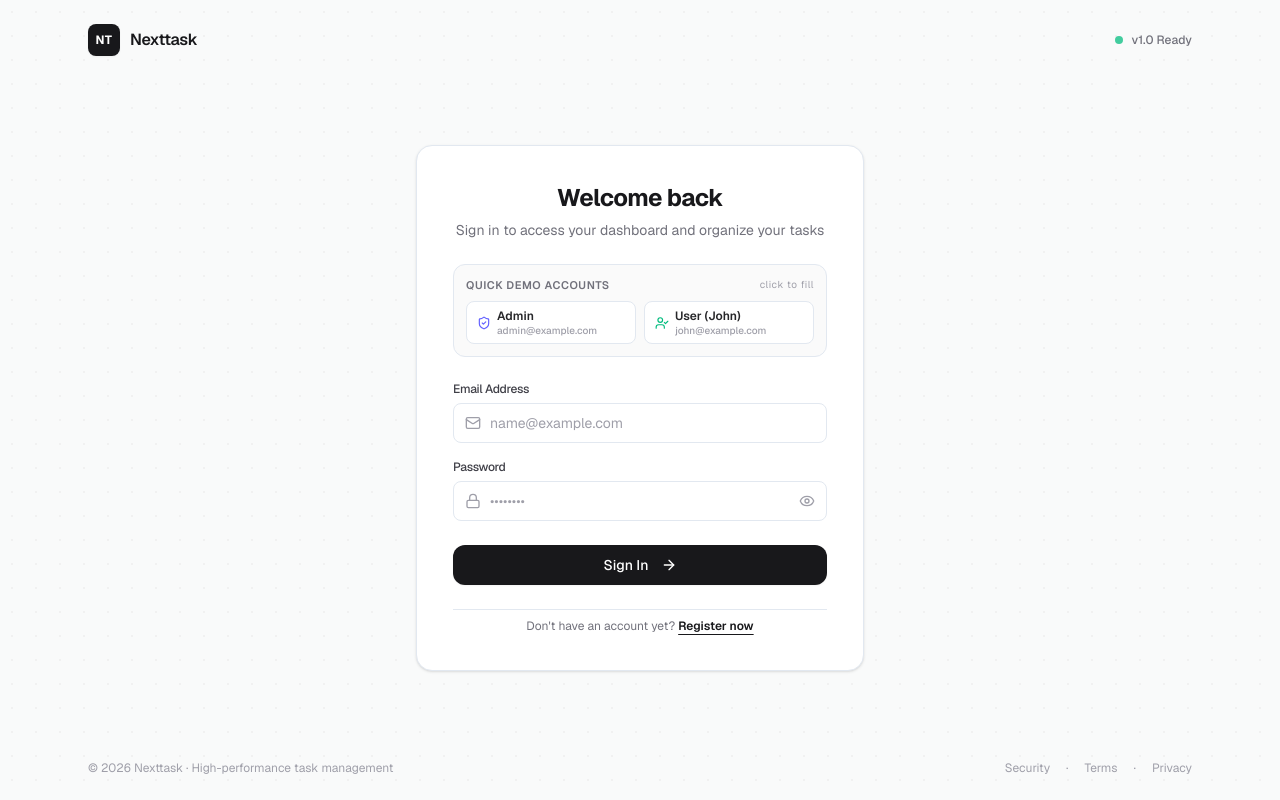
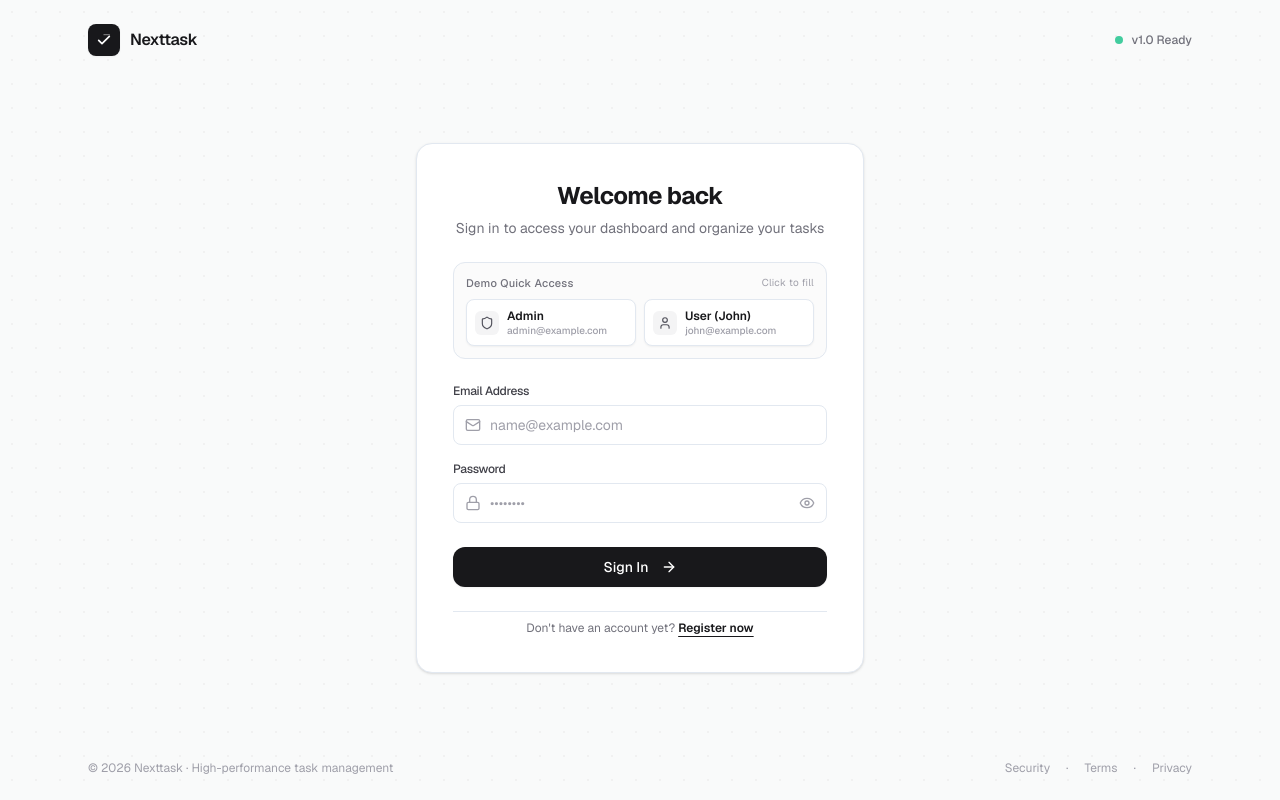
Before and after one commit to rayyanbabab/nextTask, a Next.js app: page /login in a window 1280 px wide. Built offline with nearby package versions, Linux system fonts and the light colour scheme; no server answers.

Commit message:
docs: update README with full project overview and sync UI updates

```diff
--- a/app/(auth)/layout.tsx
+++ b/app/(auth)/layout.tsx
@@ -1,5 +1,6 @@
 import type { ReactNode } from 'react'
 import Link from 'next/link'
+import { Logo } from '@/components/ui/Logo'
 
 export default function AuthLayout({ children }: { children: ReactNode }) {
   return (
@@ -17,9 +18,7 @@ export default function AuthLayout({ children }: { children: ReactNode }) {
       {/* Top Bar */}
       <header className="relative z-10 w-full max-w-6xl mx-auto px-6 py-6 flex items-center justify-between">
         <Link href="/login" className="flex items-center gap-2.5 group">
-          <div className="w-8 h-8 rounded-lg bg-zinc-900 dark:bg-white text-white dark:text-zinc-900 flex items-center justify-center font-bold text-xs tracking-wider shadow-xs group-hover:scale-105 transition-transform">
-            NT
-          </div>
+          <Logo size="md" />
           <span className="font-semibold text-base tracking-tight text-zinc-900 dark:text-zinc-50">
             Nexttask
           </span>
--- a/app/not-found.tsx
+++ b/app/not-found.tsx
@@ -1,12 +1,12 @@
 import Link from 'next/link'
-import { ArrowLeft, Home, Compass } from 'lucide-react'
+import { ArrowLeft, Home, FileQuestion } from 'lucide-react'
 
 export default function NotFound() {
   return (
     <div className="min-h-screen w-full flex items-center justify-center bg-zinc-50 dark:bg-zinc-950 text-zinc-900 dark:text-zinc-100 p-6 select-none">
       <div className="max-w-md w-full text-center space-y-6">
         <div className="w-16 h-16 rounded-2xl bg-zinc-100 dark:bg-zinc-900 border border-zinc-200 dark:border-zinc-800 flex items-center justify-center mx-auto shadow-xs text-zinc-500 dark:text-zinc-400">
-          <Compass className="w-8 h-8" />
+          <FileQuestion className="w-8 h-8 stroke-[1.75]" />
         </div>
 
         <div className="space-y-2">
--- a/components/AdminSidebar.tsx
+++ b/components/AdminSidebar.tsx
@@ -1,6 +1,6 @@
 'use client'
 
-import { LayoutDashboard, Users, LogOut, ClipboardList, Menu, X, ArrowLeft } from 'lucide-react'
+import { LayoutDashboard, Users, ClipboardList, Menu, X, ArrowLeft, Shield, LogOut } from 'lucide-react'
 import { useUser } from '@/context/UserContext'
 import { useRouter, usePathname } from 'next/navigation'
 import Link from 'next/link'
@@ -36,8 +36,8 @@ export default function AdminSidebar() {
       {/* Brand */}
       <div className="h-16 px-5 border-b border-zinc-100 dark:border-zinc-800/80 flex items-center justify-between">
         <div className="flex items-center gap-2.5">
-          <div className="w-8 h-8 rounded-lg bg-indigo-600 text-white flex items-center justify-center font-bold text-xs tracking-wider shadow-xs">
-            AD
+          <div className="w-8 h-8 rounded-lg bg-zinc-900 text-white dark:bg-white dark:text-zinc-900 flex items-center justify-center shadow-xs">
+            <Shield size={16} strokeWidth={2.2} />
           </div>
           <div>
             <div className="text-sm font-bold tracking-tight text-zinc-900 dark:text-zinc-50 flex items-center gap-1.5">
--- a/components/AuthForm.tsx
+++ b/components/AuthForm.tsx
@@ -3,7 +3,7 @@
 import { useState } from 'react'
 import { useRouter, usePathname } from 'next/navigation'
 import Link from 'next/link'
-import { Mail, Lock, User as UserIcon, Eye, EyeOff, AlertCircle, ArrowRight, ShieldCheck, UserCheck } from 'lucide-react'
+import { Mail, Lock, User as UserIcon, Eye, EyeOff, AlertCircle, ArrowRight, Shield } from 'lucide-react'
 import { Input } from './ui/Input'
 import { Button } from './ui/Button'
 
@@ -82,33 +82,37 @@ export default function AuthForm() {
 
       {/* Quick Demo Credentials Pill (Login mode only) */}
       {isLogin && (
-        <div className="bg-zinc-50 dark:bg-zinc-800/60 border border-zinc-200/80 dark:border-zinc-700/60 rounded-xl p-3 space-y-2">
-          <div className="flex items-center justify-between text-[11px] font-semibold uppercase tracking-wider text-zinc-500 dark:text-zinc-400">
-            <span>Quick Demo Accounts</span>
-            <span className="text-[10px] lowercase text-zinc-400 font-normal">Click to fill</span>
+        <div className="bg-zinc-50/80 dark:bg-zinc-800/40 border border-zinc-200/80 dark:border-zinc-800 rounded-xl p-3 space-y-2">
+          <div className="flex items-center justify-between text-[11px] font-medium tracking-wide text-zinc-500 dark:text-zinc-400">
+            <span>Demo Quick Access</span>
+            <span className="text-[10px] text-zinc-400 font-normal">Click to fill</span>
           </div>
           <div className="grid grid-cols-2 gap-2">
             <button
               type="button"
               onClick={() => fillQuickAccount('admin@example.com', 'admin123')}
-              className="flex items-center gap-1.5 px-2.5 py-1.5 rounded-lg border border-zinc-200 dark:border-zinc-700 bg-white dark:bg-zinc-900 text-xs font-medium text-zinc-800 dark:text-zinc-200 hover:border-blue-500 dark:hover:border-blue-400 hover:text-blue-600 dark:hover:text-blue-400 transition cursor-pointer text-left"
+              className="flex items-center gap-2 p-2 rounded-lg border border-zinc-200/80 dark:border-zinc-700/80 bg-white dark:bg-zinc-900 text-xs font-medium text-zinc-800 dark:text-zinc-200 hover:border-zinc-400 dark:hover:border-zinc-500 hover:bg-zinc-50 dark:hover:bg-zinc-800/60 transition cursor-pointer text-left shadow-xs group"
             >
-              <ShieldCheck className="w-3.5 h-3.5 text-indigo-500 shrink-0" />
-              <div className="truncate">
-                <span className="font-semibold">Admin</span>
-                <span className="text-[10px] text-zinc-400 block truncate">admin@example.com</span>
+              <div className="w-6 h-6 rounded-md bg-zinc-100 dark:bg-zinc-800 flex items-center justify-center text-zinc-600 dark:text-zinc-300 shrink-0">
+                <Shield className="w-3.5 h-3.5" />
+              </div>
+              <div className="truncate min-w-0">
+                <span className="font-semibold block truncate text-zinc-900 dark:text-zinc-100">Admin</span>
+                <span className="text-[10px] text-zinc-400 dark:text-zinc-500 block truncate">admin@example.com</span>
               </div>
             </button>
 
             <button
               type="button"
               onClick={() => fillQuickAccount('john@example.com', 'user123')}
-              className="flex items-center gap-1.5 px-2.5 py-1.5 rounded-lg border border-zinc-200 dark:border-zinc-700 bg-white dark:bg-zinc-900 text-xs font-medium text-zinc-800 dark:text-zinc-200 hover:border-blue-500 dark:hover:border-blue-400 hover:text-blue-600 dark:hover:text-blue-400 transition cursor-pointer text-left"
+              className="flex items-center gap-2 p-2 rounded-lg border border-zinc-200/80 dark:border-zinc-700/80 bg-white dark:bg-zinc-900 text-xs font-medium text-zinc-800 dark:text-zinc-200 hover:border-zinc-400 dark:hover:border-zinc-500 hover:bg-zinc-50 dark:hover:bg-zinc-800/60 transition cursor-pointer text-left shadow-xs group"
             >
-              <UserCheck className="w-3.5 h-3.5 text-emerald-500 shrink-0" />
-              <div className="truncate">
-                <span className="font-semibold">User (John)</span>
-                <span className="text-[10px] text-zinc-400 block truncate">john@example.com</span>
+              <div className="w-6 h-6 rounded-md bg-zinc-100 dark:bg-zinc-800 flex items-center justify-center text-zinc-600 dark:text-zinc-300 shrink-0">
+                <UserIcon className="w-3.5 h-3.5" />
+              </div>
+              <div className="truncate min-w-0">
+                <span className="font-semibold block truncate text-zinc-900 dark:text-zinc-100">User (John)</span>
+                <span className="text-[10px] text-zinc-400 dark:text-zinc-500 block truncate">john@example.com</span>
               </div>
             </button>
           </div>
--- a/components/Header.tsx
+++ b/components/Header.tsx
@@ -1,7 +1,7 @@
 'use client'
 
 import { useMemo } from 'react'
-import { Plus, Sun, Moon, ShieldCheck, ChevronRight } from 'lucide-react'
+import { Plus, Sun, Moon, Shield, ChevronRight } from 'lucide-react'
 import { useUser } from '@/context/UserContext'
 import { useTheme } from '@/context/ThemeContext'
 import { useRouter, usePathname } from 'next/navigation'
@@ -50,9 +50,9 @@ export default function Header() {
         {user?.role === 'ADMIN' && (
           <Link
             href="/admin/dashboard"
-            className="hidden md:inline-flex items-center gap-1.5 px-2.5 py-1.5 rounded-lg border border-indigo-200 dark:border-indigo-800/80 bg-indigo-50/60 dark:bg-indigo-950/40 text-indigo-700 dark:text-indigo-300 text-xs font-medium hover:bg-indigo-100/70 transition"
+            className="hidden md:inline-flex items-center gap-1.5 px-2.5 py-1.5 rounded-lg border border-zinc-200 dark:border-zinc-700 bg-zinc-50 dark:bg-zinc-800/60 text-zinc-700 dark:text-zinc-200 text-xs font-medium hover:bg-zinc-100 dark:hover:bg-zinc-800 transition"
           >
-            <ShieldCheck className="w-3.5 h-3.5" />
+            <Shield className="w-3.5 h-3.5 text-zinc-500 dark:text-zinc-400" />
             <span>Admin</span>
           </Link>
         )}
--- /dev/null
+++ b/components/ui/Logo.tsx
@@ -0,0 +1,54 @@
+import React from 'react'
+
+interface LogoProps {
+  size?: 'sm' | 'md' | 'lg'
+  className?: string
+  showText?: boolean
+  textClassName?: string
+}
+
+export function Logo({
+  size = 'md',
+  className = '',
+  showText = false,
+  textClassName = '',
+}: LogoProps) {
+  const sizeMap = {
+    sm: { box: 'w-7 h-7 rounded-lg', icon: 'w-4 h-4' },
+    md: { box: 'w-8 h-8 rounded-lg', icon: 'w-4 h-4' },
+    lg: { box: 'w-10 h-10 rounded-xl', icon: 'w-5 h-5' },
+  }
+
+  const { box, icon } = sizeMap[size]
+
+  return (
+    <div className={`inline-flex items-center gap-2.5 ${className}`}>
+      <div
+        className={`${box} bg-zinc-900 text-white dark:bg-white dark:text-zinc-900 flex items-center justify-center font-bold shadow-xs shrink-0 transition-transform group-hover:scale-105`}
+      >
+        <svg
+          className={icon}
+          viewBox="0 0 24 24"
+          fill="none"
+          stroke="currentColor"
+          strokeWidth="2.5"
+          strokeLinecap="round"
+          strokeLinejoin="round"
+        >
+          {/* Clean, geometric task checkmark with upper baseline */}
+          <path d="M4 12.5L9 17.5L20 6.5" />
+          <path d="M12 4h8" strokeWidth="2" strokeOpacity="0.4" />
+        </svg>
+      </div>
+      {showText && (
+        <span
+          className={`font-bold tracking-tight text-zinc-900 dark:text-zinc-50 ${textClassName}`}
+        >
+          Nexttask
+        </span>
+      )}
+    </div>
+  )
+}
+
+export default Logo
```
Also changed, not shown: app/dashboard/page.tsx (+4 -4 lines), components/Sidebar.tsx (+4 -5 lines), constants/navItems.tsx (+24 -12 lines), 1 other file (tests, documents, lock files or other folders).
